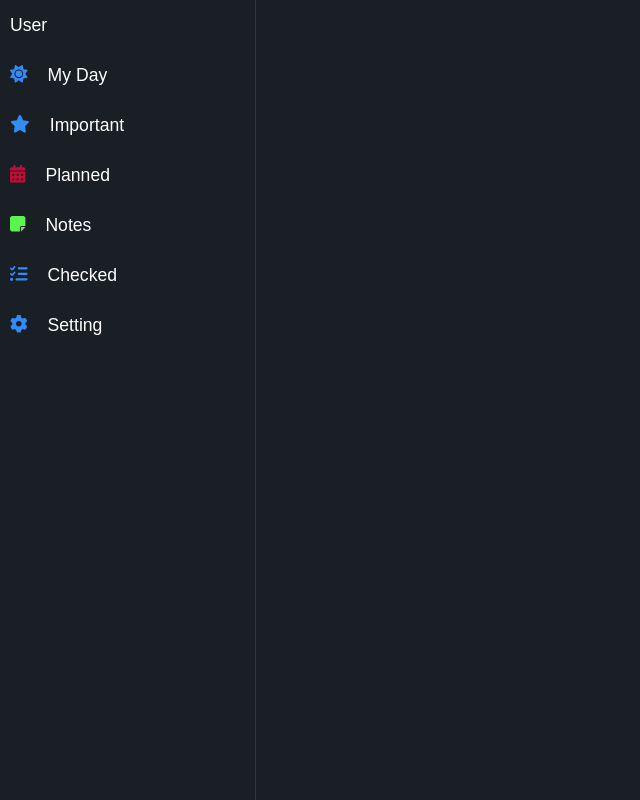
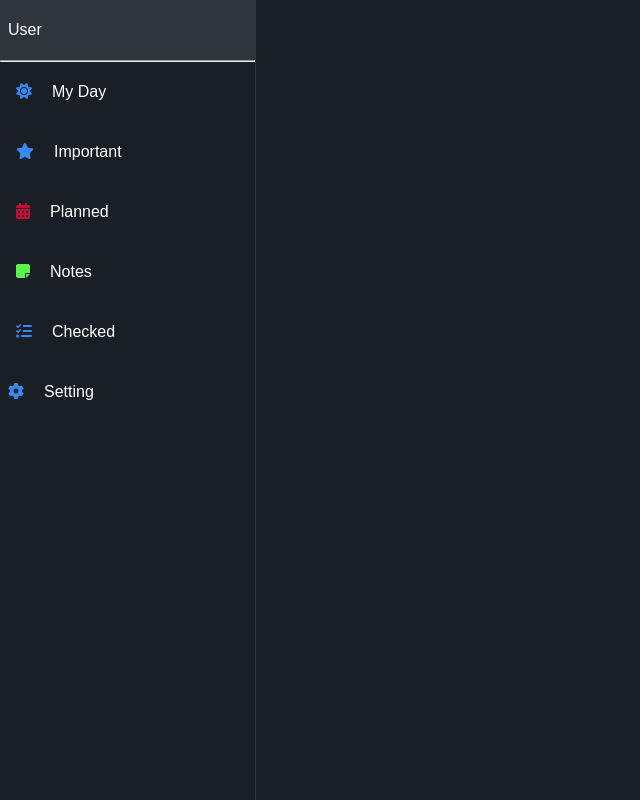
Before and after one commit to MohammadNourizadeh/taskManager2, a React (Vite) app: page /admin in a window 1280 px wide. Shown: the whole page, without its empty margins (0-640 px from the left). Built offline with nearby package versions, Linux system fonts and the light colour scheme.

Commit message:
working on sidebar

```diff
--- a/src/layOuts/admin/Admin.module.scss
+++ b/src/layOuts/admin/Admin.module.scss
@@ -5,7 +5,6 @@
   height: 100vh;
   display: flex;
   background-color: mainStyle.$darkMode_main_bg_color;
-  color: mainStyle.$darkMode_text_color;
 
   .sideBarContainer,
   .mainContentContainer {
--- a/src/layOuts/admin/components/sideBar/SideBar.jsx
+++ b/src/layOuts/admin/components/sideBar/SideBar.jsx
@@ -8,12 +8,15 @@ export default function SideBar() {
       <li>
         <div>user</div>
       </li>
+      <hr />
       {sideBarItems.map((sideBarItem, index) => (
         <SideBarItem
           key={index}
           iconName={sideBarItem.iconName}
           itemName={sideBarItem.itemName}
           iconColor={sideBarItem.iconColor ? sideBarItem.iconColor : ""}
+          isLink={sideBarItem.isLink ? sideBarItem.isLink : ""}
+          linkAddress={sideBarItem.linkAddress ? sideBarItem.linkAddress : ""}
         />
       ))}
     </ul>
--- a/src/layOuts/admin/components/sideBar/SideBar.module.scss
+++ b/src/layOuts/admin/components/sideBar/SideBar.module.scss
@@ -1,16 +1,32 @@
+@use "../../../../assets/styles/mainStyle.scss";
+
 .king {
   list-style: none;
-  font-size: 1.1em;
 
-  li {
-    padding: 10px;
+  li,
+  a {
+    padding: 20px 8px;
     height: 50px;
     display: flex;
+    justify-content: flex-start;
     gap: 20px;
+    color: mainStyle.$darkMode_text_color;
     align-items: center;
+    height: 60px;
+
+    &:hover {
+      background-color: mainStyle.$darkMode_border_color;
+      cursor: pointer;
+    }
 
     span {
       color: rgb(51, 139, 246);
     }
   }
+
+  a {
+    text-decoration: none;
+    height: 100%;
+    width: 100%;
+  }
 }
--- a/src/layOuts/admin/components/sideBar/sideBarItem/SideBarItem.jsx
+++ b/src/layOuts/admin/components/sideBar/sideBarItem/SideBarItem.jsx
@@ -1,7 +1,23 @@
 import { FontAwesomeIcon } from "@fortawesome/react-fontawesome";
+import { Link } from "react-router-dom";
 
-export default function SideBarItem({ itemName, iconName, iconColor = "" }) {
-  return (
+export default function SideBarItem({
+  itemName,
+  iconName,
+  iconColor,
+  isLink,
+  linkAddress,
+}) {
+  return isLink ? (
+    <li>
+      <Link to={linkAddress}>
+        <span style={{ color: iconColor }}>
+          <FontAwesomeIcon icon={iconName} />
+        </span>
+        {itemName}
+      </Link>
+    </li>
+  ) : (
     <li>
       <span style={{ color: iconColor }}>
         <FontAwesomeIcon icon={iconName} />
--- a/src/layOuts/admin/components/sideBar/sideBarItems.js
+++ b/src/layOuts/admin/components/sideBar/sideBarItems.js
@@ -4,24 +4,34 @@ const sideBarItems = [
     {
         iconName: faSun,
         itemName: "my day",
+        isLink: true,
+        linkAddress: '/'
     },
     {
         iconName: faStar,
         itemName: "important",
+        isLink: true,
+        linkAddress: '/'
     },
     {
         iconName: faCalendarAlt,
         itemName: "planned",
         iconColor: "rgb(200, 10, 57)",
+        isLink: true,
+        linkAddress: '/'
     },
     {
         iconName: faNoteSticky,
         itemName: "notes",
         iconColor: "rgb(91, 246, 77)",
+        isLink: true,
+        linkAddress: '/'
     },
     {
         iconName: faTasks,
         itemName: "checked",
+        isLink: true,
+        linkAddress: '/'
     },
     {
         iconName: faCog,
```
